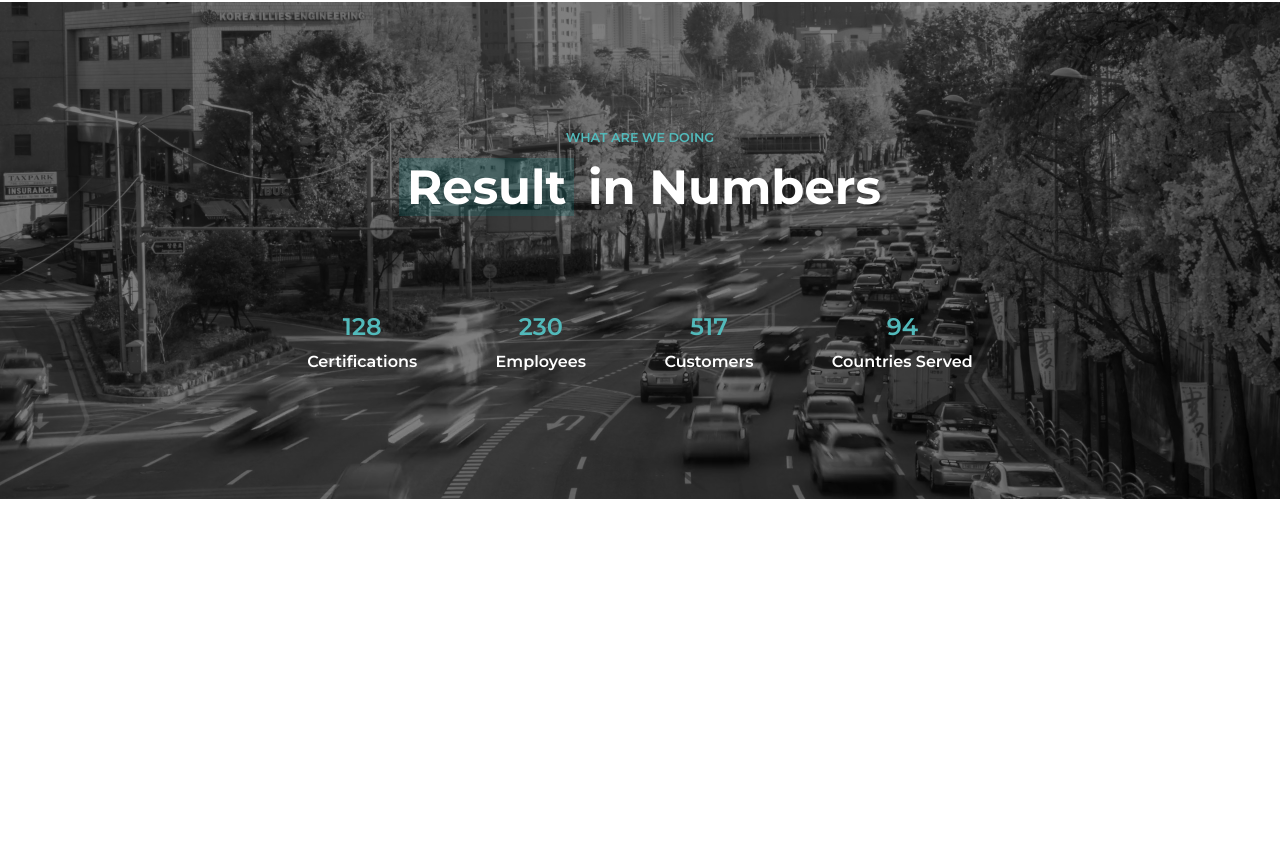
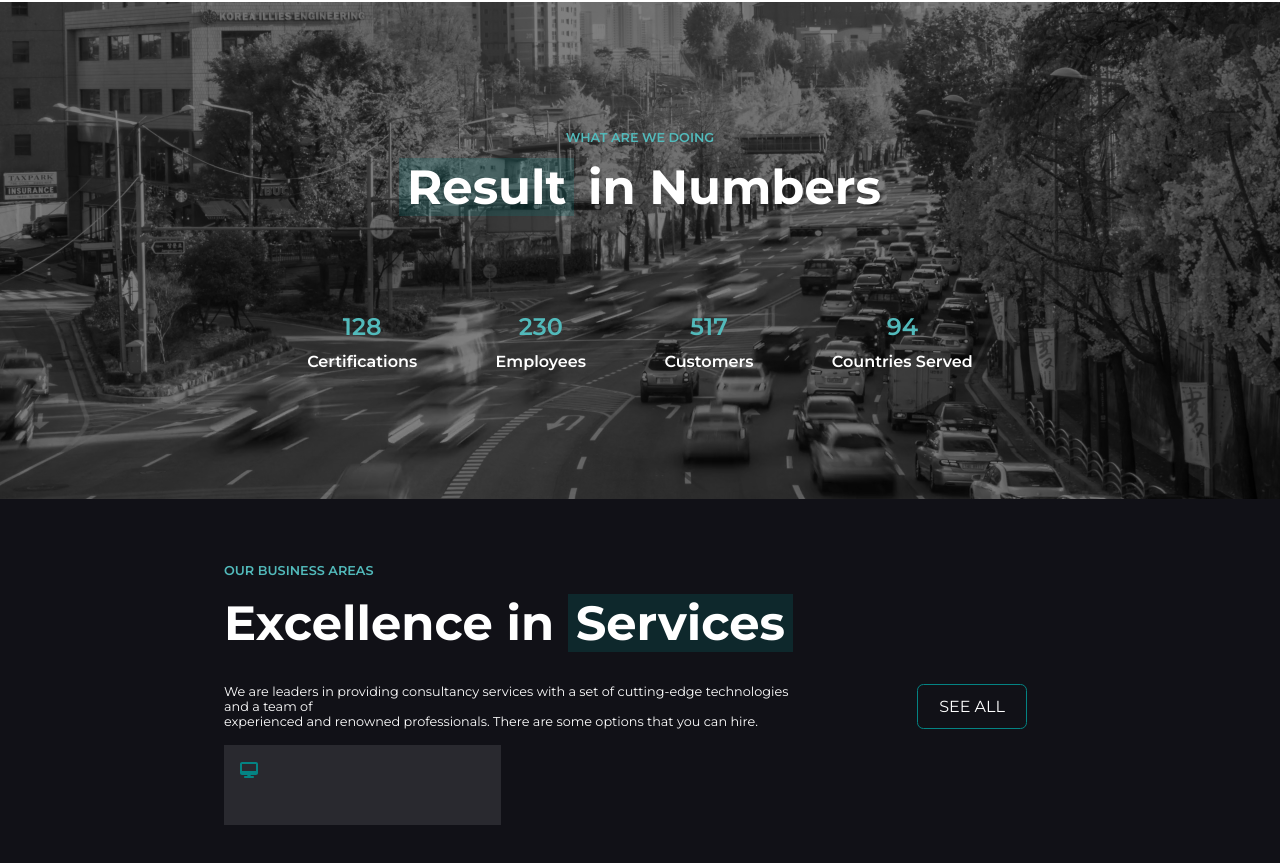
Before and after one commit to airowl/proj-html-vuejs, a Vue app: page / in a window 1280 px wide. Shown: the part 1751-2614 px from the top of the page. Before the commit the page ends 2250 px from the top, so only its background shows below. Built offline with nearby package versions, Linux system fonts and the light colour scheme.

Commit message:
aggiunto elementi nella section features

```diff
--- /dev/null
+++ b/src/components/main-elements/CardFeature.vue
@@ -0,0 +1,27 @@
+<template>
+    <div id="card-feature">
+        <div class="icons">
+            <font-awesome-icon icon="fa-solid fa-desktop" />
+
+        </div>
+    </div>
+</template>
+
+<script>
+export default {
+    name: 'cardFeature'
+}
+</script>
+
+<style lang="scss" scoped>
+@import '../../assets/scss/style.scss';
+
+    div#card-feature{
+        width: calc(100% / 3);
+        height: 5rem;
+        background-color: rgba($white, $alpha: .1);
+        color: $blue-lagoon;
+        padding: 1rem;
+    }
+
+</style>
--- a/src/components/main-elements/Features.vue
+++ b/src/components/main-elements/Features.vue
@@ -1,15 +1,69 @@
 <template>
     <section id="features">
+        <div class="container">
 
+            <div id="features-text">
+                <p class="uppercase">our business areas</p>
+                <h2>
+                    Excellence in
+                    <span class="shown">Services</span>
+                </h2>
+
+                <div class="row">
+                    <div class="col-xs-10">
+                        <p class="col-xs-10">
+                            We are leaders in providing consultancy services with a set of cutting-edge technologies and a team of <br> experienced and renowned professionals. There are some options that you can hire.
+                        </p>
+                    </div>
+                    <div class="col-xs-2">
+                        <a href="#" class="btn empty uppercase">
+                            see all
+                        </a>
+                    </div>
+                </div>
+
+            </div>
+
+            <div class="features-cards">
+                <div class="row">
+
+                    <CardFeature />
+                </div>
+            </div>
+        </div>
     </section>
 </template>
 
 <script>
+import CardFeature from './CardFeature.vue';
+
 export default {
-    name: 'sectionFeatures'
+    name: 'sectionFeatures',
+    components: {
+        CardFeature
+    }
 }
 </script>
 
 <style lang="scss" scoped>
+@import '../../assets/scss/style.scss';
+
+    section#features{
+        padding: 4rem 0;
+        background-color: $wood-smoke;
+        color: $white;
+
+        #features-text{
+
+            p{
+                margin-bottom: 1rem;
+            }
+
+            h2{
+                margin-bottom: 2rem;
+            }
+
+        }
+    }
 
 </style>
--- a/src/main.js
+++ b/src/main.js
@@ -1,12 +1,12 @@
 import Vue from 'vue'
 import App from './App.vue'
 import { library } from '@fortawesome/fontawesome-svg-core'
-import { faClock, faEnvelope, faPhone } from '@fortawesome/free-solid-svg-icons'
+import { faClock, faDesktop, faEnvelope, faPhone } from '@fortawesome/free-solid-svg-icons'
 import { faFacebookF, faTwitter, faLinkedinIn } from '@fortawesome/free-brands-svg-icons'
 import { faUser } from '@fortawesome/free-regular-svg-icons'
 import { FontAwesomeIcon } from '@fortawesome/vue-fontawesome'
 
-library.add(faClock, faPhone, faEnvelope, faFacebookF, faTwitter, faLinkedinIn, faUser)
+library.add(faClock, faPhone, faEnvelope, faFacebookF, faTwitter, faLinkedinIn, faUser, faDesktop)
 
 Vue.component('font-awesome-icon', FontAwesomeIcon)
 
```
